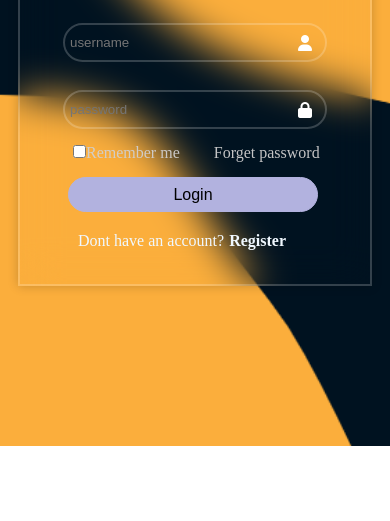
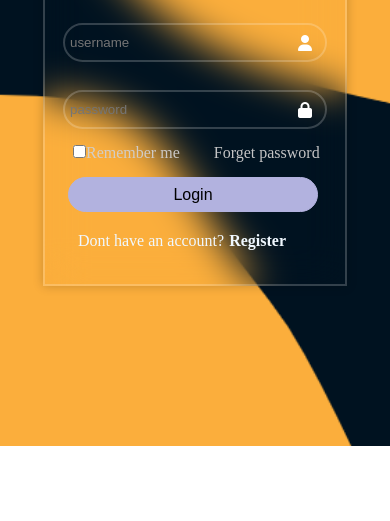
Before and after one commit to Atif-Zafar09/login-page, a plain HTML site: page index.html in a window 390 px wide. Shown: the part 323-844 px from the top of the page. Drawn offline with Linux system fonts and the light colour scheme.

Commit message:
Update style.css

```diff
--- a/style.css
+++ b/style.css
@@ -13,6 +13,7 @@ body{
   background-size: cover;
   background-position: center ;
   background-repeat: no-repeat;
+ overflow-x: hidden;
 }
 @media (max-width:768px){
     body{
@@ -38,8 +39,8 @@ box-shadow: 0 0 10px rgba(0,0,0, 0.2);
 }
 @media (max-width: 768px) {
     .container {
-      width: 350px;
-     height:370px;
+      width: 300px;
+
     }
   }
 
```
